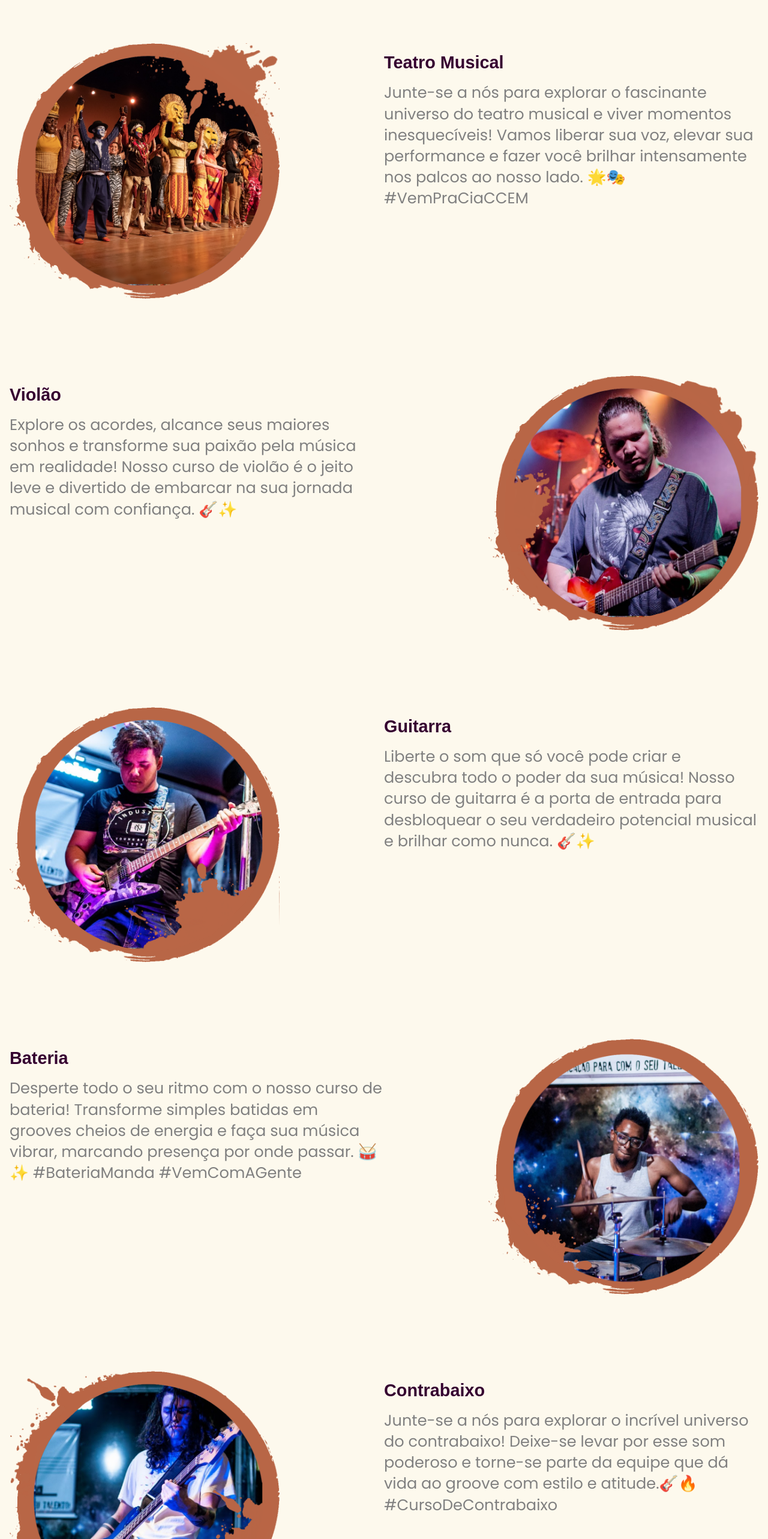
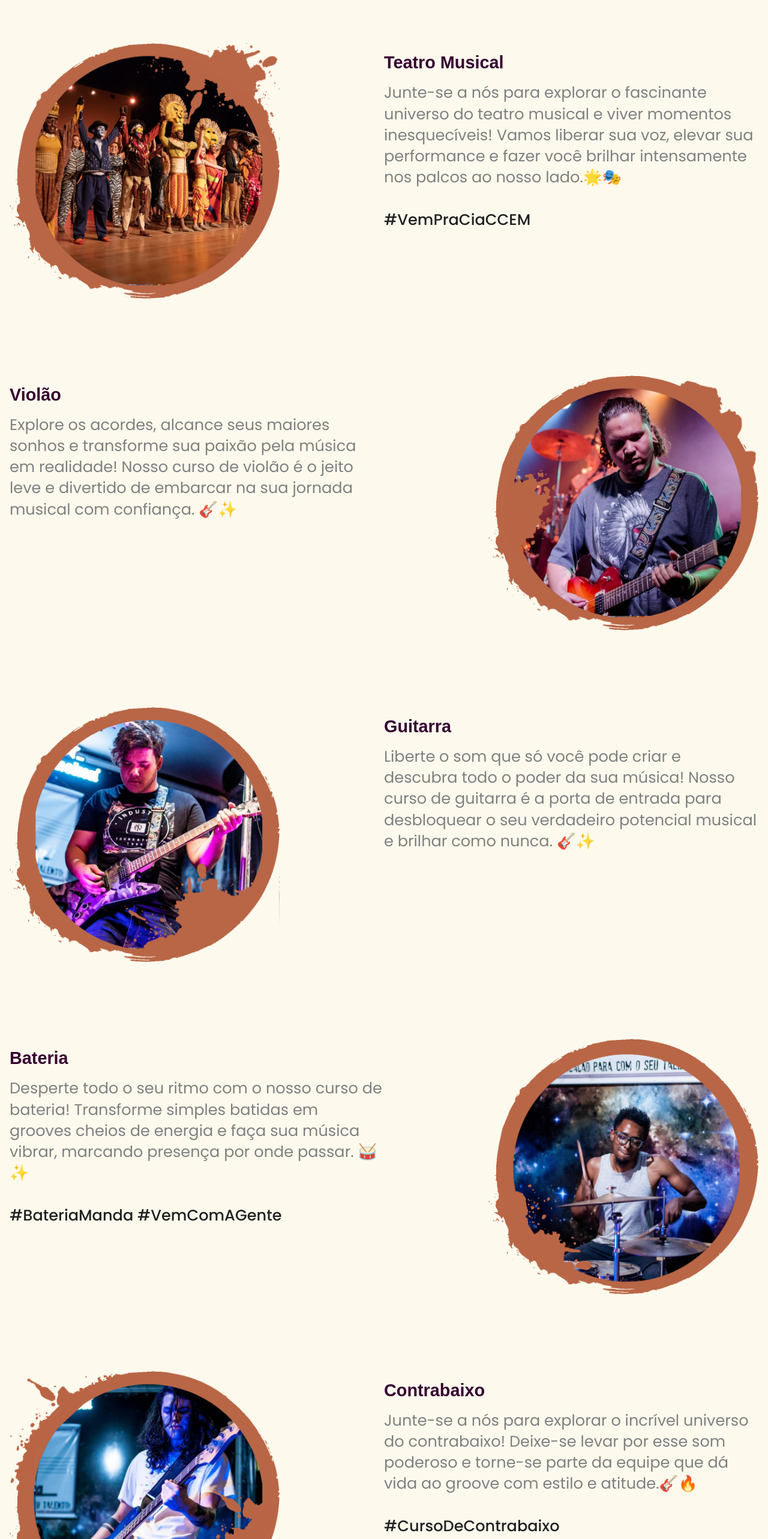
Before and after one commit to ulissesmarciano/site-react-ccem-escola-de-musica, a React (Create React App) app: page / in a window 1280 px wide. Shown: the part 1940-4506 px from the top of the page at 60% size. Built offline with nearby package versions, Linux system fonts and the light colour scheme; a web font is replaced by a local one.

Commit message:
Atualização: Renderização de novos parâmetros passados

```diff
--- a/src/components/CoursesSection/index.jsx
+++ b/src/components/CoursesSection/index.jsx
@@ -24,6 +24,7 @@ const CoursesSection = () => {
                 description='Junte-se a nós nessa jornada incrível para desvendar todos os mistérios escondidos na arte da voz! Descubra todo o potencial e a transformação que o nosso curso de técnica vocal pode trazer para você. 🎤✨'
                 src={VoxPicture}
                 alt='Foto de uma mulher cantando'
+
             />
             <CourseItem
                 title='Teclado e Piano'
@@ -34,9 +35,10 @@ const CoursesSection = () => {
             />
             <CourseItem
                 title='Teatro Musical'
-                description='Junte-se a nós para explorar o fascinante universo do teatro musical e viver momentos inesquecíveis! Vamos liberar sua voz, elevar sua performance e fazer você brilhar intensamente nos palcos ao nosso lado. 🌟🎭 #VemPraCiaCCEM'
+                description='Junte-se a nós para explorar o fascinante universo do teatro musical e viver momentos inesquecíveis! Vamos liberar sua voz, elevar sua performance e fazer você brilhar intensamente nos palcos ao nosso lado.🌟🎭 '
                 src={MusicalPicture}
                 alt='Foto de um grupo teatral saudando o publico'
+                hash="#VemPraCiaCCEM"
                 />
 
             <CourseItem
@@ -54,16 +56,18 @@ const CoursesSection = () => {
             />
             <CourseItem
                 title='Bateria'
-                description='Desperte todo o seu ritmo com o nosso curso de bateria! Transforme simples batidas em grooves cheios de energia e faça sua música vibrar, marcando presença por onde passar. 🥁✨ #BateriaManda #VemComAGente'
+                description='Desperte todo o seu ritmo com o nosso curso de bateria! Transforme simples batidas em grooves cheios de energia e faça sua música vibrar, marcando presença por onde passar. 🥁✨'
                 src={DrumsPicture}
                 alt='Foto de homem com guitarra'
                 variant="reverse"
+                hash="#BateriaManda #VemComAGente"
             />
             <CourseItem
                 title='Contrabaixo'
-                description='Junte-se a nós para explorar o incrível universo do contrabaixo! Deixe-se levar por esse som poderoso e torne-se parte da equipe que dá vida ao groove com estilo e atitude.🎸🔥 #CursoDeContrabaixo'
+                description='Junte-se a nós para explorar o incrível universo do contrabaixo! Deixe-se levar por esse som poderoso e torne-se parte da equipe que dá vida ao groove com estilo e atitude.🎸🔥'
                 src={BassPicture}
                 alt='Foto de homem com guitarra'
+                hash="#CursoDeContrabaixo"
             />
         </Container>
     );
```
